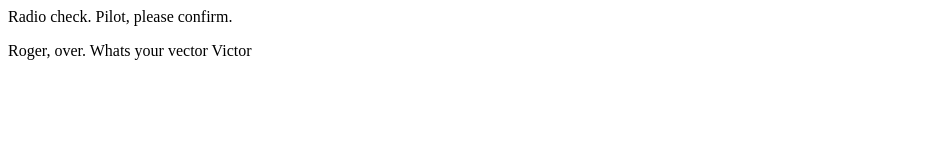
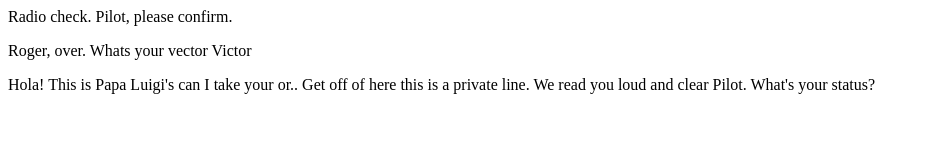
Before and after one commit to EriqBocox/communication-log, a plain HTML site: page index.html in a window 1280 px wide. Shown: the whole page, without its empty margins (0-930 px from the left). Drawn offline with Linux system fonts and the light colour scheme.

Commit message:
added third response

```diff
--- a/index.html
+++ b/index.html
@@ -2,5 +2,6 @@
 <body>
    <p>Radio check. Pilot, please confirm.</p>
    <p>Roger, over.  Whats your vector Victor</p>
+   <p>Hola! This is Papa Luigi's can I take your or.. Get off of here this is a private line. We read you loud and clear Pilot. What's your status?</p>
 </body>
 </html>
```
